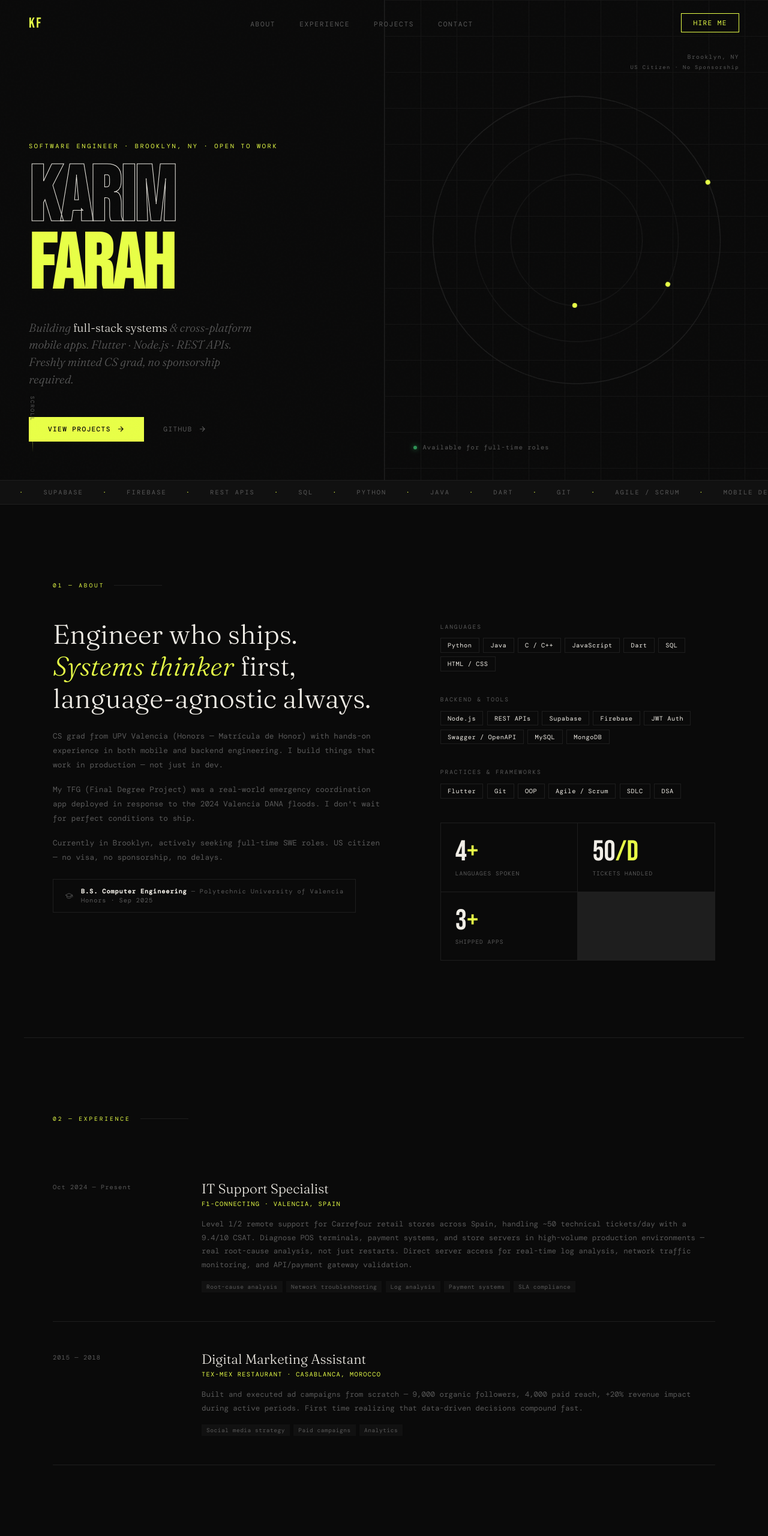
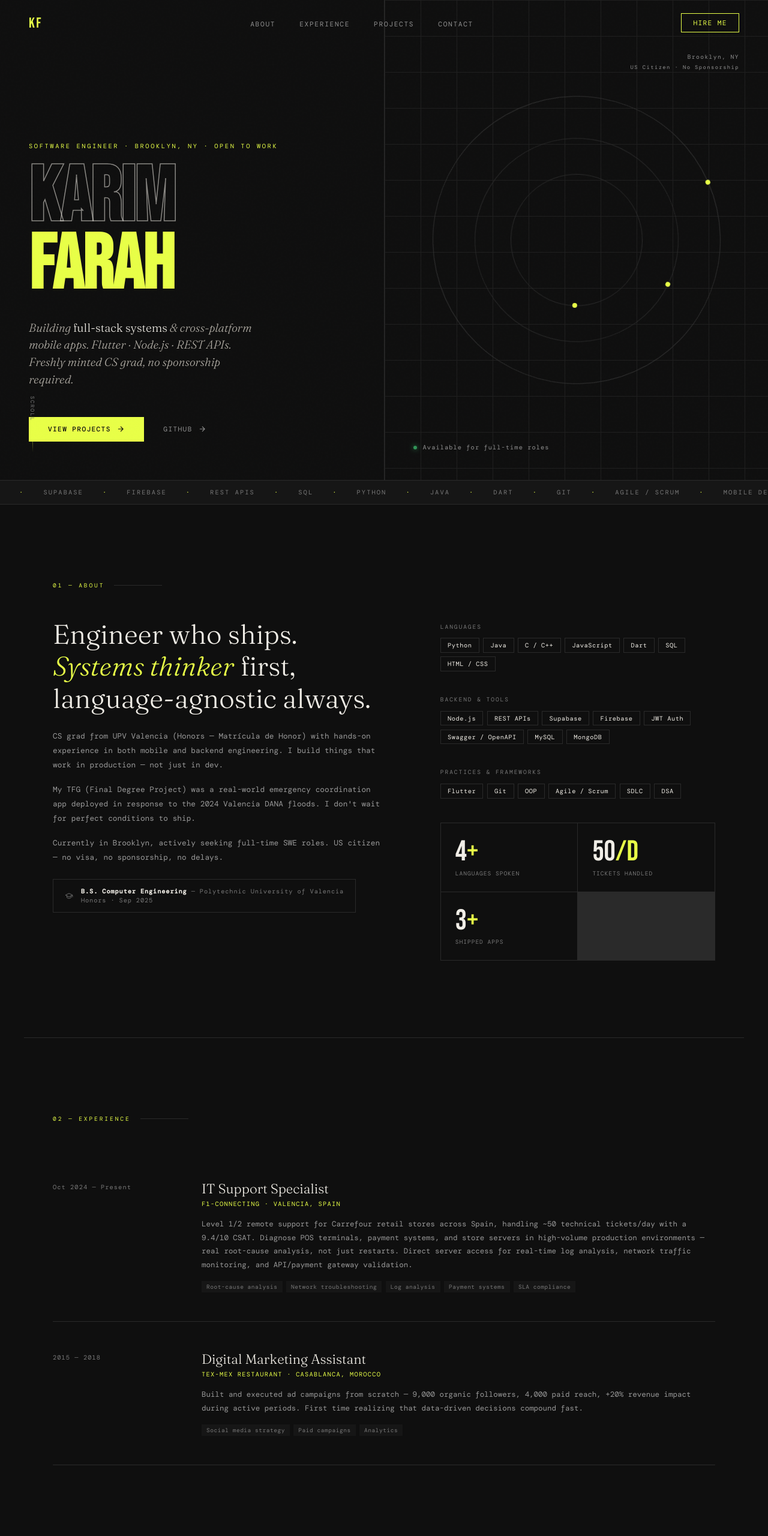
Before and after one commit to kfarah01/karim-portfolio, a plain HTML site: page index.html in a window 1280 px wide. Shown: the top 2560 px of the page at 60% size. Drawn offline with nearby package versions, Linux system fonts and the light colour scheme; a web font is replaced by a local one.

Commit message:
changing color I

```diff
--- a/index.html
+++ b/index.html
@@ -11,14 +11,14 @@
     *, *::before, *::after { margin: 0; padding: 0; box-sizing: border-box; }
 
     :root {
-      --bg: #0a0a0a;
-      --surface: #111111;
-      --border: #1e1e1e;
+      --bg: #0f0f0f;         /* was #0a0a0a — slightly lifted so borders read */
+      --surface: #161616;    /* was #111111 */
+      --border: #2a2a2a;     /* was #1e1e1e — more visible grid lines */
       --accent: #e8ff47;
       --accent2: #ff4d4d;
       --text: #f0ede6;
-      --muted: #5a5a5a;
-      --mid: #2a2a2a;
+      --muted: #909090;      /* was #5a5a5a — key fix, much better contrast */
+      --mid: #333333;        /* was #2a2a2a */
     }
 
     html { scroll-behavior: smooth; }
@@ -53,7 +53,7 @@
     }
     nav.scrolled {
       border-color: var(--border);
-      background: rgba(10,10,10,0.92);
+      background: rgba(15,15,15,0.93);
       backdrop-filter: blur(12px);
     }
     .nav-logo {
@@ -113,7 +113,7 @@
       display: none;
       position: fixed;
       top: 57px; left: 0; right: 0;
-      background: rgba(10,10,10,0.97);
+      background: rgba(15,15,15,0.97);
       backdrop-filter: blur(16px);
       border-bottom: 1px solid var(--border);
       padding: 0.5rem 1.5rem 1.5rem;
@@ -182,9 +182,10 @@
     }
 
     .hero-name span { display: block; color: var(--accent); }
+    /* Improved outline: slightly lighter stroke so it reads on dark bg */
     .hero-name .outline {
       color: transparent;
-      -webkit-text-stroke: 1px var(--text);
+      -webkit-text-stroke: 1.5px rgba(240, 237, 230, 0.55); /* was 1px var(--text) — too invisible */
     }
 
     .hero-descriptor {
@@ -192,7 +193,7 @@
       font-family: 'Fraunces', serif;
       font-style: italic;
       font-size: 1.2rem;
-      color: var(--muted);
+      color: #b0aca4;        /* was var(--muted) #5a5a5a — lifted for readability */
       line-height: 1.5;
       max-width: 380px;
       opacity: 0;
@@ -252,7 +253,7 @@
         linear-gradient(var(--border) 1px, transparent 1px),
         linear-gradient(90deg, var(--border) 1px, transparent 1px);
       background-size: 60px 60px;
-      opacity: 0.5;
+      opacity: 0.6;          /* was 0.5 — grid now readable */
     }
     .hero-circle {
       position: absolute;
@@ -319,7 +320,7 @@
       font-size: 0.65rem;
       letter-spacing: 0.2em;
       text-transform: uppercase;
-      color: var(--muted);
+      color: #787878;        /* was var(--muted) — slightly lifted from old #5a5a5a */
       flex-shrink: 0;
     }
     .marquee-inner span.hi { color: var(--accent); }
@@ -366,7 +367,7 @@
     .about-body {
       font-size: 0.8rem;
       line-height: 1.9;
-      color: var(--muted);
+      color: #999;           /* was #5a5a5a — the biggest readability win */
       margin-top: 1.5rem;
     }
     .about-body p + p { margin-top: 1rem; }
@@ -376,7 +377,7 @@
       font-size: 0.6rem;
       letter-spacing: 0.2em;
       text-transform: uppercase;
-      color: var(--muted);
+      color: #787878;        /* was #5a5a5a */
       margin-bottom: 0.8rem;
     }
     .skill-tags { display: flex; flex-wrap: wrap; gap: 0.4rem; }
@@ -401,7 +402,7 @@
     .stat { background: var(--bg); padding: 1.5rem; }
     .stat-num { font-family: 'Bebas Neue', sans-serif; font-size: 3rem; color: var(--text); line-height: 1; }
     .stat-num span { color: var(--accent); }
-    .stat-desc { font-size: 0.6rem; letter-spacing: 0.1em; text-transform: uppercase; color: var(--muted); margin-top: 0.3rem; }
+    .stat-desc { font-size: 0.6rem; letter-spacing: 0.1em; text-transform: uppercase; color: #787878; margin-top: 0.3rem; }
 
     /* EXPERIENCE */
     .exp-section {
@@ -422,12 +423,12 @@
     }
     .exp-item.visible { opacity: 1; transform: translateY(0); }
 
-    .exp-date { font-size: 0.65rem; letter-spacing: 0.1em; color: var(--muted); padding-top: 0.3rem; }
+    .exp-date { font-size: 0.65rem; letter-spacing: 0.1em; color: #787878; padding-top: 0.3rem; }
     .exp-title { font-family: 'Fraunces', serif; font-weight: 300; font-size: 1.4rem; color: var(--text); margin-bottom: 0.3rem; }
     .exp-company { font-size: 0.65rem; letter-spacing: 0.12em; text-transform: uppercase; color: var(--accent); margin-bottom: 1rem; }
-    .exp-desc { font-size: 0.78rem; line-height: 1.8; color: var(--muted); }
+    .exp-desc { font-size: 0.78rem; line-height: 1.8; color: #999; }
     .exp-tags { display: flex; flex-wrap: wrap; gap: 0.4rem; margin-top: 1rem; }
-    .exp-tag { font-size: 0.6rem; padding: 0.2rem 0.5rem; background: var(--surface); color: var(--muted); letter-spacing: 0.05em; }
+    .exp-tag { font-size: 0.6rem; padding: 0.2rem 0.5rem; background: var(--surface); color: #787878; letter-spacing: 0.05em; }
 
     /* LANGUAGES */
     .lang-section {
@@ -447,7 +448,7 @@
     .lang-item { background: var(--bg); padding: 2rem 1.5rem; transition: background 0.2s; }
     .lang-item:hover { background: var(--surface); }
     .lang-name { font-family: 'Bebas Neue', sans-serif; font-size: 1.8rem; color: var(--text); letter-spacing: 0.05em; }
-    .lang-level { font-size: 0.6rem; letter-spacing: 0.15em; text-transform: uppercase; color: var(--muted); margin-top: 0.3rem; }
+    .lang-level { font-size: 0.6rem; letter-spacing: 0.15em; text-transform: uppercase; color: #787878; margin-top: 0.3rem; }
     .lang-bar { height: 2px; background: var(--border); margin-top: 1rem; position: relative; overflow: hidden; }
     .lang-fill {
       position: absolute; top: 0; left: 0;
@@ -499,11 +500,11 @@
     .project-card:hover .project-num { color: var(--mid); }
     .project-name { font-family: 'Fraunces', serif; font-weight: 300; font-size: 1.4rem; color: var(--text); margin-bottom: 0.5rem; }
     .project-stack { font-size: 0.6rem; letter-spacing: 0.12em; text-transform: uppercase; color: var(--accent); margin-bottom: 0.8rem; }
-    .project-desc { font-size: 0.75rem; line-height: 1.7; color: var(--muted); }
-    .project-arrow { position: absolute; bottom: 2rem; right: 2rem; font-size: 1.2rem; color: var(--muted); transition: color 0.2s, transform 0.2s; }
+    .project-desc { font-size: 0.75rem; line-height: 1.7; color: #999; }
+    .project-arrow { position: absolute; bottom: 2rem; right: 2rem; font-size: 1.2rem; color: #787878; transition: color 0.2s, transform 0.2s; }
     .project-card:hover .project-arrow { color: var(--accent); transform: translate(3px, -3px); }
-    .project-coming { opacity: 0.4; pointer-events: none; }
-    .project-coming .project-name { color: var(--muted); }
+    .project-coming { opacity: 0.45; pointer-events: none; }
+    .project-coming .project-name { color: #787878; }
 
     /* Live demo button inside project card */
     .project-live-btn {
@@ -538,11 +539,8 @@
       color: var(--text);
     }
     .contact-headline span {
-      color: transparent;
-      -webkit-text-stroke: 1px var(--border);
-      transition: -webkit-text-stroke-color 0.3s;
+      color: var(--accent);
     }
-    .contact-headline:hover span { -webkit-text-stroke-color: var(--accent); }
     .contact-row {
       display: flex;
       justify-content: space-between;
@@ -558,7 +556,7 @@
       font-size: 0.65rem;
       letter-spacing: 0.15em;
       text-transform: uppercase;
-      color: var(--muted);
+      color: #787878;
       text-decoration: none;
       transition: color 0.2s;
       display: flex;
@@ -566,7 +564,7 @@
       gap: 0.4rem;
     }
     .contact-link:hover { color: var(--accent); }
-    .footer-copy { font-size: 0.6rem; color: var(--muted); letter-spacing: 0.1em; }
+    .footer-copy { font-size: 0.6rem; color: #787878; letter-spacing: 0.1em; }
 
     /* SCROLL INDICATOR */
     .scroll-indicator {
@@ -584,7 +582,7 @@
       background: linear-gradient(to bottom, var(--accent), transparent);
       animation: scrollAnim 1.5s infinite;
     }
-    .scroll-text { font-size: 0.55rem; letter-spacing: 0.2em; text-transform: uppercase; color: var(--muted); writing-mode: vertical-lr; }
+    .scroll-text { font-size: 0.55rem; letter-spacing: 0.2em; text-transform: uppercase; color: #787878; writing-mode: vertical-lr; }
 
     /* EDU BADGE */
     .edu-badge {
@@ -595,7 +593,7 @@
       padding: 0.8rem 1.2rem;
       font-size: 0.65rem;
       letter-spacing: 0.08em;
-      color: var(--muted);
+      color: #787878;
       margin-top: 1.5rem;
     }
     .edu-badge strong { color: var(--text); }
@@ -642,13 +640,11 @@
       .nav-cta { display: none; }
       .nav-hamburger { display: flex; }
 
-      /* Fix hero content hidden behind fixed nav */
       .hero-left {
         padding-top: 6rem;
         justify-content: flex-start;
       }
 
-      /* Ensure hero-tag doesn't overlap nav */
       .hero-tag {
         font-size: 0.6rem;
         letter-spacing: 0.15em;
```
